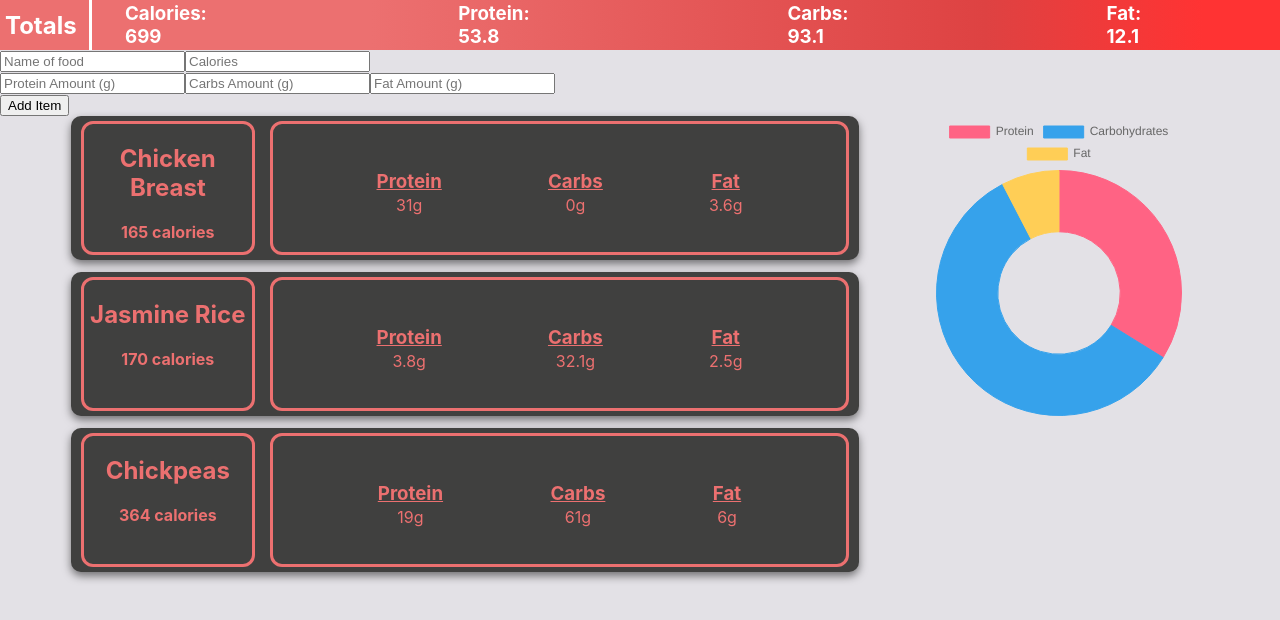
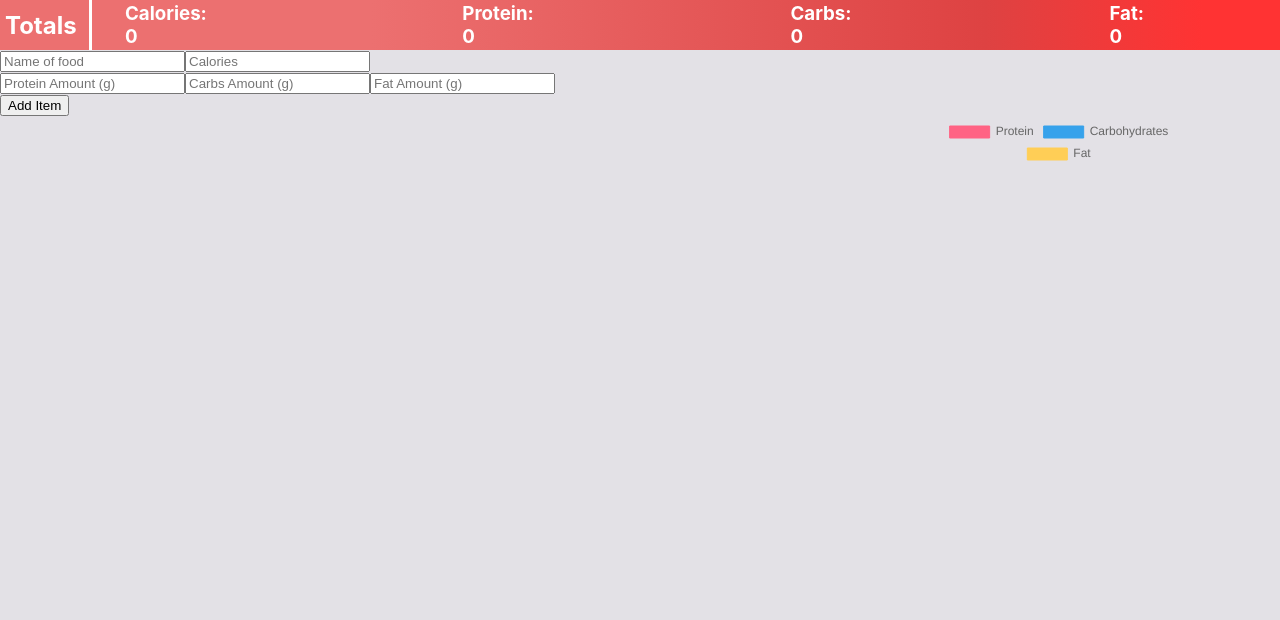
Before and after one commit to jac-mac/calorie-tracker, a React (Create React App) app: page / in a window 1280 px wide. Shown: the top 620 px of the page. Built offline with nearby package versions, Linux system fonts and the light colour scheme; the HTML template or start-up script is replaced by a standard one.

Commit message:
Added dynamic total tally for macro nutrients and graph integration

```diff
--- a/src/App.js
+++ b/src/App.js
@@ -3,9 +3,9 @@ import FoodsList from './components/Food/FoodsList'
 import AppBar from './components/AppBar/AppBar'
 import Graph from './components/Graph/Graph'
 import NewFoodForm from './components/Food/NewFoodForm'
+import { useState } from 'react'
 
-function App() {
-  const foods = [{
+const DUMMY_DATA = [{
   id: 1,
   name: 'Chicken Breast',
   calories: 165,
@@ -30,13 +30,56 @@ function App() {
   fat: 6
 }
 ]
+
+DUMMY_DATA.forEach((element) => {console.log(element.name)})
+
+function App() {
+
+  const [foods, setFoods] = useState([])
+  const [totalCalories, setTotalCalories] = useState(0)
+  const [totalProtein, setTotalProtein] = useState(0)
+  const [totalCarbs, setTotalCarbs] = useState(0)
+  const [totalFat, setTotalFat] = useState(0)
+
+  const addFoodItem = (food) => {
+    setFoods((prevFoods) => {
+      return [food, ...prevFoods]
+    })
+
+    setTotalCalories((prevCaloriesAmount) => {
+      return prevCaloriesAmount += food.calories
+    })
+
+    setTotalProtein((prevProteinAmount) => {
+      return prevProteinAmount += food.protein
+    })
+
+    setTotalCarbs((prevCarbsAmount) => {
+      return prevCarbsAmount += food.carbs
+    })
+
+    setTotalFat((prevFatAmount) => {
+      return prevFatAmount += food.fat
+    })
+
+    console.log(totalProtein)
+  }
+
+  const macro_data = {
+    calories: totalCalories,
+    protein: totalProtein,
+    carbs: totalCarbs,
+    fat: totalFat
+  }
+
+
   return (
     <div className="App">
-        <AppBar food={foods}/>
-        <NewFoodForm />
+        <AppBar data={macro_data}/>
+        <NewFoodForm addNewFood={addFoodItem}/>
         <div className='content'>
           <FoodsList food={foods} />
-          <Graph data={foods}/>
+          <Graph data={macro_data}/>
         </div>
     </div>
   );
--- a/src/components/AppBar/AppBar.js
+++ b/src/components/AppBar/AppBar.js
@@ -1,20 +1,22 @@
 import './AppBar.css'
+import { useState } from 'react'
 export default function AppBar(props) {
 
-    const total_calories = props.food[0].calories + props.food[1].calories + props.food[2].calories;
-    const total_protein = props.food[0].protein + props.food[1].protein + props.food[2].protein;
-    const total_carbs = props.food[0].carbs + props.food[1].carbs + props.food[2].carbs;
-    const total_fat = props.food[0].fat + props.food[1].fat + props.food[2].fat;
+    const [totalCalories, setTotalCalories] = useState(0)
+    const [totalProtein, setTotalProtein] = useState(0)
+    const [totalCarbs, setTotalCarbs] = useState(0)
+    const [totalFat, setTotalFat] = useState(0)
+
     return (
         <div className='appbar'>
             <div className='title'>
                 <h2>Totals</h2>
             </div>
             <div className='totals'>
-                <h3>Calories: {total_calories}</h3>
-                <h3>Protein: {total_protein}</h3>
-                <h3>Carbs: {total_carbs}</h3>
-                <h3>Fat: {total_fat}</h3>
+                <h3>Calories: {props.data.calories}</h3>
+                <h3>Protein: {props.data.protein}</h3>
+                <h3>Carbs: {props.data.carbs}</h3>
+                <h3>Fat: {props.data.fat}</h3>
             </div>
         </div>
     )
--- a/src/components/Food/NewFoodForm.js
+++ b/src/components/Food/NewFoodForm.js
@@ -5,13 +5,27 @@ import { useState } from 'react'
 export default function NewFoodForm(props) {
 
     const [foodName, setFoodName] = useState('')
-    const [foodCalories, setFoodCalories] = useState(0)
-    const [foodProtein, setFoodProtein] = useState(0)
-    const [foodCarbs, setFoodCarbs] = useState(0)
-    const [foodFat, setFoodFat] = useState(0)
+    const [foodCalories, setFoodCalories] = useState('')
+    const [foodProtein, setFoodProtein] = useState('')
+    const [foodCarbs, setFoodCarbs] = useState('')
+    const [foodFat, setFoodFat] = useState('')
 
     const submitHandler = (event) => {
         event.preventDefault()
+        const newFood = {
+            id: Math.random(),
+            name: foodName,
+            calories: foodCalories,
+            protein: parseInt(foodProtein),
+            carbs: foodCarbs,
+            fat: foodFat
+        }
+        {props.addNewFood(newFood)}
+        setFoodName('')
+        setFoodCalories('')
+        setFoodProtein('')
+        setFoodCarbs('')
+        setFoodFat('')
     }
 
     const nameChangeHandler = (e) => {
@@ -19,32 +33,32 @@ export default function NewFoodForm(props) {
     }
 
     const calorieChangeHandler = (e) => {
-        setFoodCalories(e.target.value)
+        setFoodCalories(parseFloat(e.target.value))
     }
 
     const proteinChangeHandler = (e) => {
-        setFoodProtein(e.target.value)
+        setFoodProtein(parseFloat(e.target.value))
     }
 
     const carbsChangeHandler = (e) => {
-        setFoodCarbs(e.target.value)
+        setFoodCarbs(parseFloat(e.target.value))
     }
 
     const fatChangeHandler = (e) => {
-        setFoodFat(e.target.value)
+        setFoodFat(parseFloat(e.target.value))
     }
 
     return (
         <div>
             <form onSubmit={submitHandler}>
                 <div className='form-base'>
-                    <InputField placeholder='Name of food' type='text' onChange={nameChangeHandler}/>
-                    <InputField placeholder='Calories' type='number' onChange={calorieChangeHandler}/>
+                    <InputField placeholder='Name of food' type='text' onChange={nameChangeHandler} value={foodName}/>
+                    <InputField placeholder='Calories' type='number' onChange={calorieChangeHandler} value={foodCalories}/>
                 </div>
                 <div className='form-macros'>
-                    <InputField placeholder='Protein Amount (g)' type='number' onChange={proteinChangeHandler}/>
-                    <InputField placeholder='Carbs Amount (g)' type='number' onChange={carbsChangeHandler}/>
-                    <InputField placeholder='Fat Amount (g)' type='number' onChange={fatChangeHandler}/>
+                    <InputField placeholder='Protein Amount (g)' type='number' onChange={proteinChangeHandler} value={foodProtein}/>
+                    <InputField placeholder='Carbs Amount (g)' type='number' onChange={carbsChangeHandler} value={foodCarbs}/>
+                    <InputField placeholder='Fat Amount (g)' type='number' onChange={fatChangeHandler} value={foodFat}/>
                 </div>
                 <button type='submit'>Add Item</button>
             </form>
--- a/src/components/Graph/Graph.js
+++ b/src/components/Graph/Graph.js
@@ -1,12 +1,13 @@
 import './Graph.css'
 import  { Doughnut } from 'react-chartjs-2'
 export default function Graph(props) {
+
     const data = {
         labels: ['Protein', 'Carbohydrates', 'Fat'],
         datasets: [
           {
             label: '# of Votes',
-            data: [53.8, 93.1, 12.1],
+            data: [props.data.protein, props.data.carbs, props.data.fat],
             backgroundColor: [
               'rgba(255, 99, 132, 1)',
               'rgba(54, 162, 235, 1)',
--- a/src/components/common/InputField.js
+++ b/src/components/common/InputField.js
@@ -2,6 +2,6 @@ import './InputField.css'
 
 export default function InputField(props) {
     return (
-        <input placeholder={props.placeholder} type={props.type} onChange={props.onChange}></input>
+        <input placeholder={props.placeholder} type={props.type} onChange={props.onChange} value={props.value}></input>
     )
 }
```
Also changed, not shown: 1 other file (tests, documents, lock files or other folders). Lines whose indentation alone changed are shown as unchanged.
